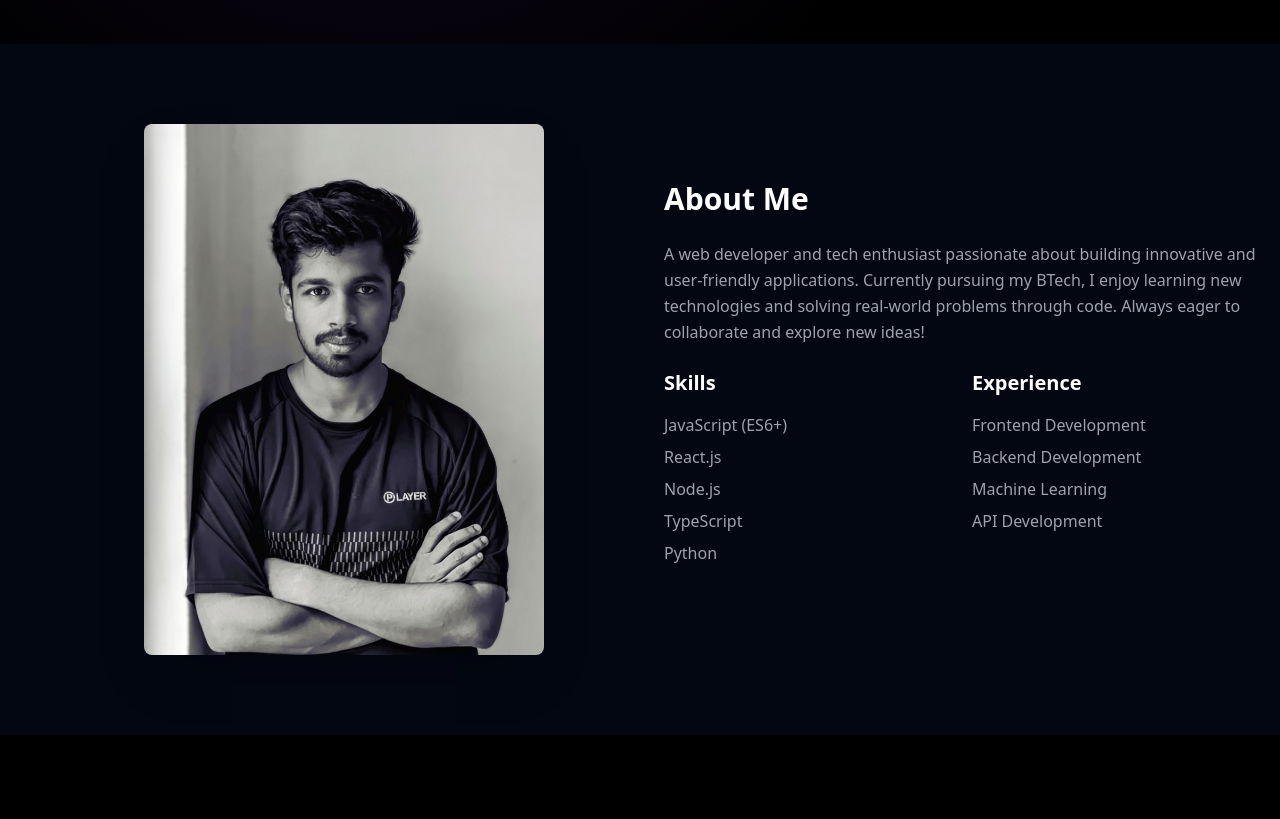
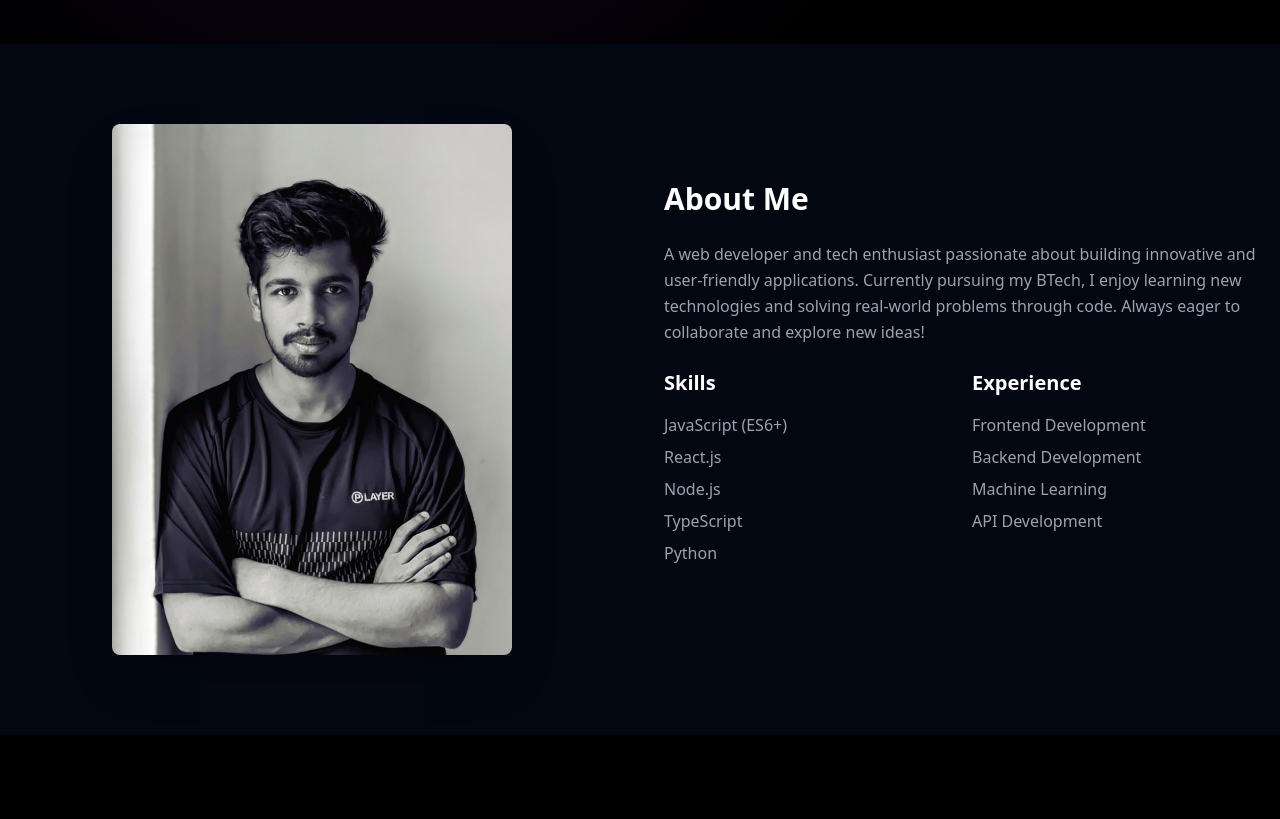
Before and after one commit to Krrish0902/Portfolio, a React (Vite) app: page / in a window 1280 px wide. Shown: the part 560-1379 px from the top of the page. Built offline with nearby package versions, Linux system fonts and the light colour scheme; no server answers.

Commit message:
corrected the bug with the pic in about section

```diff
--- a/src/About.tsx
+++ b/src/About.tsx
@@ -9,7 +9,7 @@ const About = () => {
           <img
             src={pp}
             alt="Profile"
-            className="rounded-lg shadow-2xl w-2/3 h-auto object-cover ml-32 mr 10"
+            className="rounded-lg shadow-2xl w-full sm:w-2/3 h-auto object-cover mx-auto sm:ml-24 sm:mr-10"
           />
         </div>
         <div>
```
